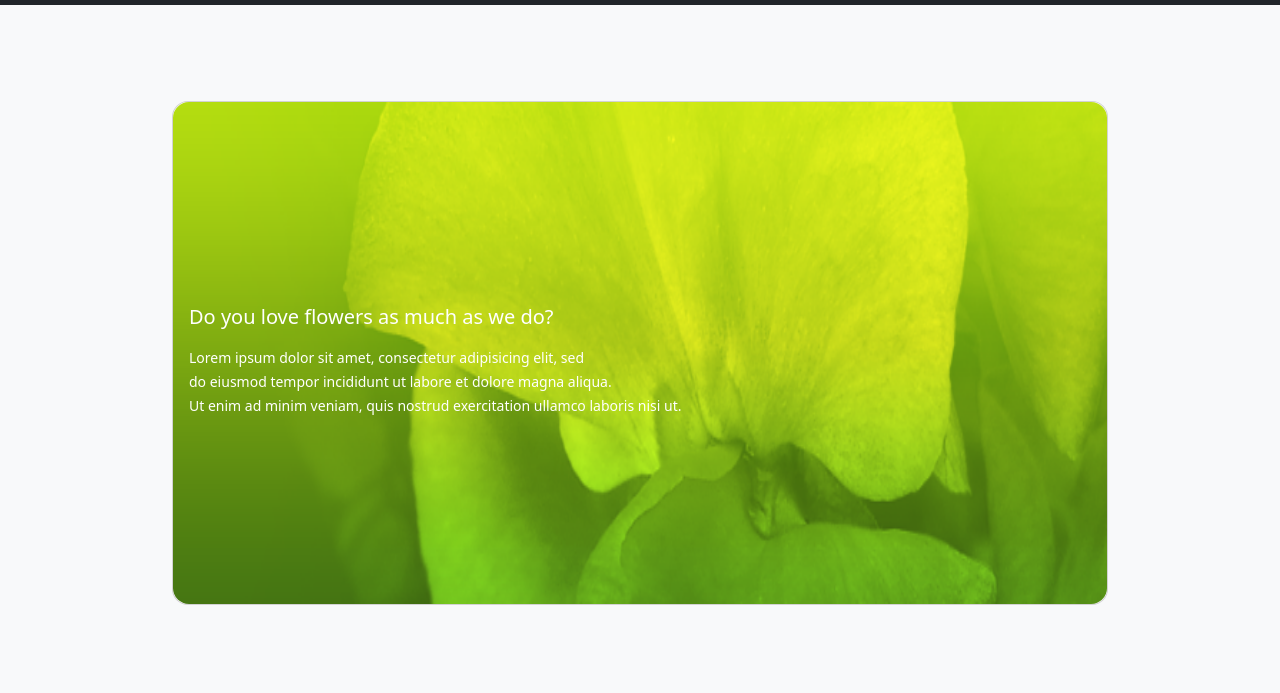
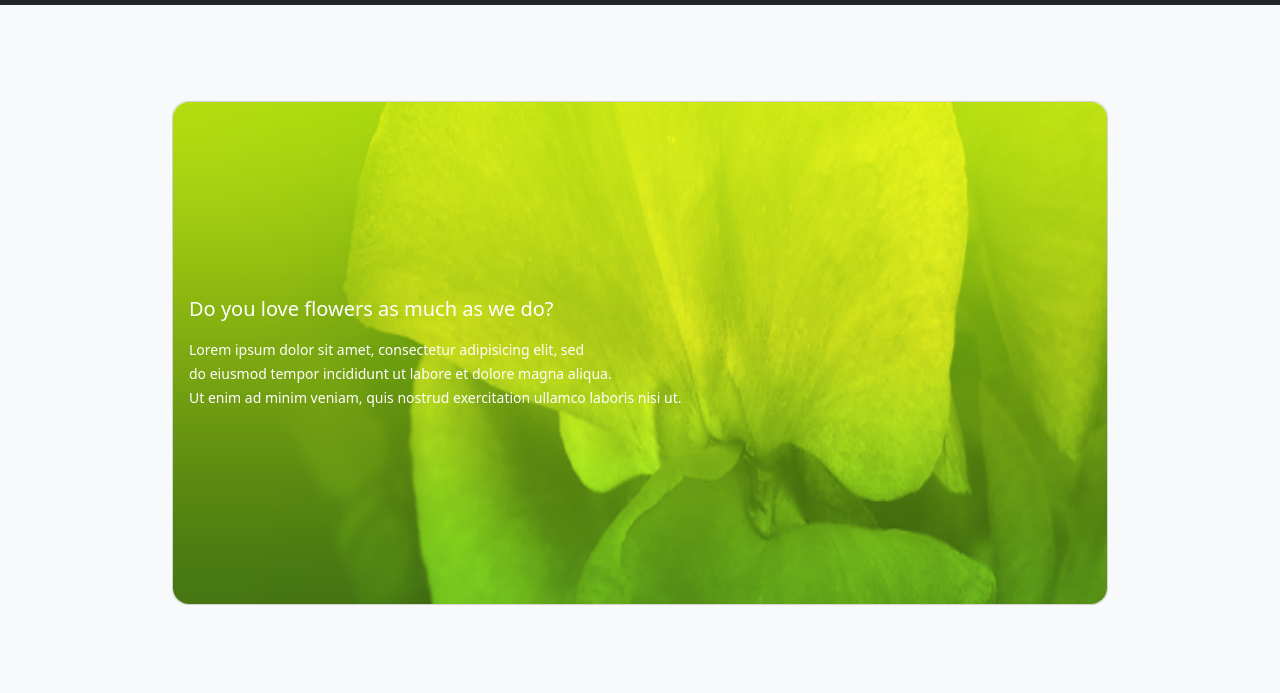
Before and after one commit to abdelrhmanabdelhaleem/Flower_Blog, a plain HTML site: page index.html in a window 1280 px wide. Shown: the part 107-800 px from the top of the page. Drawn offline with nearby package versions, Linux system fonts and the light colour scheme.

Commit message:
change in flower

```diff
--- a/bootstrap/package.json
+++ b/bootstrap/package.json
@@ -1,5 +1,8 @@
 {
   "dependencies": {
     "bootstrap": "^5.3.3"
+  },
+  "scripts": {
+    "deploy": "gh-pages -d ."
   }
 }
--- a/index.html
+++ b/index.html
@@ -75,8 +75,8 @@
             class="img-fluid object-fit-fill h-100 rounded-4"
             alt="..." />
           <div
-            class="card-img-overlay d-flex flex-column justify-content-lg-center">
-            <h5 class="card-title text-white pt-3">
+            class="card-img-overlay d-flex flex-column justify-content-center">
+            <h5 class="card-title text-white">
               Do you love flowers as much as we do?
             </h5>
             <p class="card-text text-white pt-2">
```
